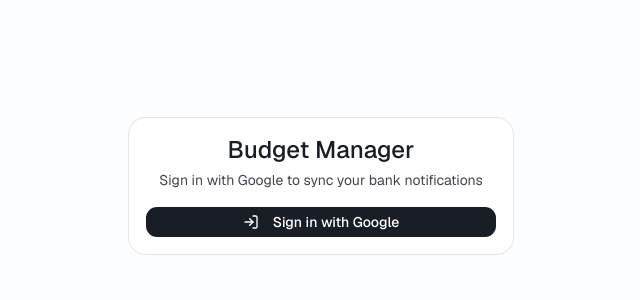
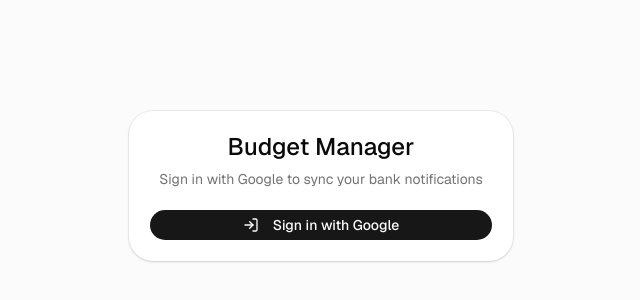
Before and after one commit to keynesfariz/spender-note, a Next.js app: page /login in a window 1280 px wide. Shown: the part 214-514 px from the top of the page, without its empty margins (319-959 px from the left). Built offline with nearby package versions, Linux system fonts and the light colour scheme.

Commit message:
chore: migrate color system to oklch and update component UI styles

```diff
--- a/src/app/globals.css
+++ b/src/app/globals.css
@@ -1,15 +1,15 @@
-@import "tailwindcss";
-@import "tw-animate-css";
-@import "shadcn/tailwind.css";
+@import 'tailwindcss';
+@import 'tw-animate-css';
+@import 'shadcn/tailwind.css';
 
 @custom-variant dark (&:is(.dark *));
 
 @theme inline {
   --color-background: var(--background);
   --color-foreground: var(--foreground);
-  --font-sans: "Haas Grotesk", "Haas", var(--font-geist-sans);
-  --font-mono: var(--font-geist-mono);
-  --font-heading: "Haas Groot Disp", "Haas", var(--font-geist-sans);
+  --font-sans: var(--font-sans);
+  --font-mono: var(--font-mono);
+  --font-heading: var(--font-sans);
   --color-sidebar-ring: var(--sidebar-ring);
   --color-sidebar-border: var(--sidebar-border);
   --color-sidebar-accent-foreground: var(--sidebar-accent-foreground);
@@ -63,74 +63,74 @@
 }
 
 :root {
-  --background: #ffffff;
-  --foreground: #181d26;
-  --card: #ffffff;
-  --card-foreground: #181d26;
-  --popover: #ffffff;
-  --popover-foreground: #181d26;
-  --primary: #181d26;
-  --primary-foreground: #ffffff;
-  --secondary: #f8fafc;
-  --secondary-foreground: #181d26;
-  --muted: #f8fafc;
-  --muted-foreground: #41454d;
-  --accent: #f8fafc;
-  --accent-foreground: #181d26;
-  --destructive: #aa2d00;
+  --card: oklch(1 0 0);
+  --card-foreground: oklch(0.145 0 0);
+  --popover: oklch(1 0 0);
+  --popover-foreground: oklch(0.145 0 0);
+  --primary: oklch(0.205 0 0);
+  --primary-foreground: oklch(0.985 0 0);
+  --secondary: oklch(0.97 0 0);
+  --secondary-foreground: oklch(0.205 0 0);
+  --muted: oklch(0.97 0 0);
+  --muted-foreground: oklch(0.556 0 0);
+  --accent: oklch(0.97 0 0);
+  --accent-foreground: oklch(0.205 0 0);
+  --destructive: oklch(0.577 0.245 27.325);
   --destructive-foreground: #ffffff;
-  --border: #dddddd;
-  --input: #dddddd;
-  --ring: #458fff;
-  --chart-1: #0a2e0e;
-  --chart-2: #fcab79;
-  --chart-3: #a8d8c4;
-  --chart-4: #f4d35e;
-  --chart-5: #d9a441;
-  --radius: 0.75rem;
-  --sidebar: #ffffff;
-  --sidebar-foreground: #181d26;
-  --sidebar-primary: #181d26;
-  --sidebar-primary-foreground: #ffffff;
-  --sidebar-accent: #f8fafc;
-  --sidebar-accent-foreground: #181d26;
-  --sidebar-border: #dddddd;
-  --sidebar-ring: #458fff;
+  --border: oklch(0.922 0 0);
+  --input: oklch(0.922 0 0);
+  --ring: oklch(0.708 0 0);
+  --chart-1: oklch(0.87 0 0);
+  --chart-2: oklch(0.556 0 0);
+  --chart-3: oklch(0.439 0 0);
+  --chart-4: oklch(0.371 0 0);
+  --chart-5: oklch(0.269 0 0);
+  --radius: 0.625rem;
+  --sidebar: oklch(0.985 0 0);
+  --sidebar-foreground: oklch(0.145 0 0);
+  --sidebar-primary: oklch(0.205 0 0);
+  --sidebar-primary-foreground: oklch(0.985 0 0);
+  --sidebar-accent: oklch(0.97 0 0);
+  --sidebar-accent-foreground: oklch(0.205 0 0);
+  --sidebar-border: oklch(0.922 0 0);
+  --sidebar-ring: oklch(0.708 0 0);
+  --background: oklch(1 0 0);
+  --foreground: oklch(0.145 0 0);
 }
 
 .dark {
-  --background: #181d26;
-  --foreground: #ffffff;
-  --card: #1d1f25;
-  --card-foreground: #ffffff;
-  --popover: #1d1f25;
-  --popover-foreground: #ffffff;
-  --primary: #ffffff;
-  --primary-foreground: #181d26;
-  --secondary: #333840;
-  --secondary-foreground: #ffffff;
-  --muted: #333840;
-  --muted-foreground: #9297a0;
-  --accent: #333840;
-  --accent-foreground: #ffffff;
-  --destructive: #aa2d00;
+  --background: oklch(0.145 0 0);
+  --foreground: oklch(0.985 0 0);
+  --card: oklch(0.205 0 0);
+  --card-foreground: oklch(0.985 0 0);
+  --popover: oklch(0.205 0 0);
+  --popover-foreground: oklch(0.985 0 0);
+  --primary: oklch(0.922 0 0);
+  --primary-foreground: oklch(0.205 0 0);
+  --secondary: oklch(0.269 0 0);
+  --secondary-foreground: oklch(0.985 0 0);
+  --muted: oklch(0.269 0 0);
+  --muted-foreground: oklch(0.708 0 0);
+  --accent: oklch(0.269 0 0);
+  --accent-foreground: oklch(0.985 0 0);
+  --destructive: oklch(0.704 0.191 22.216);
   --destructive-foreground: #ffffff;
-  --border: #41454d;
-  --input: #41454d;
-  --ring: #458fff;
-  --chart-1: #0a2e0e;
-  --chart-2: #fcab79;
-  --chart-3: #a8d8c4;
-  --chart-4: #f4d35e;
-  --chart-5: #d9a441;
-  --sidebar: #181d26;
-  --sidebar-foreground: #ffffff;
-  --sidebar-primary: #ffffff;
-  --sidebar-primary-foreground: #181d26;
-  --sidebar-accent: #333840;
-  --sidebar-accent-foreground: #ffffff;
-  --sidebar-border: #41454d;
-  --sidebar-ring: #458fff;
+  --border: oklch(1 0 0 / 10%);
+  --input: oklch(1 0 0 / 15%);
+  --ring: oklch(0.556 0 0);
+  --chart-1: oklch(0.87 0 0);
+  --chart-2: oklch(0.556 0 0);
+  --chart-3: oklch(0.439 0 0);
+  --chart-4: oklch(0.371 0 0);
+  --chart-5: oklch(0.269 0 0);
+  --sidebar: oklch(0.205 0 0);
+  --sidebar-foreground: oklch(0.985 0 0);
+  --sidebar-primary: oklch(0.488 0.243 264.376);
+  --sidebar-primary-foreground: oklch(0.985 0 0);
+  --sidebar-accent: oklch(0.269 0 0);
+  --sidebar-accent-foreground: oklch(0.985 0 0);
+  --sidebar-border: oklch(1 0 0 / 10%);
+  --sidebar-ring: oklch(0.556 0 0);
 }
 
 @layer base {
@@ -143,4 +143,8 @@
   html {
     @apply font-sans;
   }
+  button:not(:disabled),
+  [role='button']:not(:disabled) {
+    cursor: pointer;
+  }
 }
--- a/src/app/layout.tsx
+++ b/src/app/layout.tsx
@@ -3,15 +3,16 @@ import { Geist, Geist_Mono } from 'next/font/google';
 import type { Metadata } from 'next';
 
 import { Toaster } from '@/components/ui/sonner';
+import { cn } from '@/lib/utils';
 import './globals.css';
 
 const geistSans = Geist({
-  variable: '--font-geist-sans',
+  variable: '--font-sans',
   subsets: ['latin'],
 });
 
 const geistMono = Geist_Mono({
-  variable: '--font-geist-mono',
+  variable: '--font-mono',
   subsets: ['latin'],
 });
 
@@ -28,7 +29,13 @@ export default function RootLayout({
   return (
     <html
       lang="en"
-      className={`${geistSans.variable} ${geistMono.variable} h-full antialiased`}>
+      className={cn(
+        'h-full',
+        'antialiased',
+        geistSans.variable,
+        geistMono.variable,
+        'font-sans',
+      )}>
       <body className="flex min-h-full flex-col">
         {children}
         <Toaster position="top-right" />
--- a/src/components/ui/button.tsx
+++ b/src/components/ui/button.tsx
@@ -4,13 +4,13 @@ import { Button as ButtonPrimitive } from '@base-ui/react/button';
 import { cn } from '@/lib/utils';
 
 const buttonVariants = cva(
-  "group/button focus-visible:border-ring focus-visible:ring-ring/50 aria-invalid:border-destructive aria-invalid:ring-destructive/20 dark:aria-invalid:border-destructive/50 dark:aria-invalid:ring-destructive/40 inline-flex shrink-0 items-center justify-center rounded-lg border border-transparent bg-clip-padding text-sm font-medium whitespace-nowrap transition-all outline-none select-none focus-visible:ring-3 active:not-aria-[haspopup]:translate-y-px disabled:pointer-events-none disabled:opacity-50 aria-invalid:ring-3 [&_svg]:pointer-events-none [&_svg]:shrink-0 [&_svg:not([class*='size-'])]:size-4",
+  "group/button focus-visible:border-ring focus-visible:ring-ring/30 aria-invalid:border-destructive aria-invalid:ring-destructive/20 dark:aria-invalid:border-destructive/50 dark:aria-invalid:ring-destructive/40 inline-flex shrink-0 items-center justify-center rounded-2xl border border-transparent bg-clip-padding text-sm font-medium whitespace-nowrap transition-all outline-none select-none focus-visible:ring-3 active:not-aria-[haspopup]:translate-y-px disabled:pointer-events-none disabled:opacity-50 aria-invalid:ring-3 [&_svg]:pointer-events-none [&_svg]:shrink-0 [&_svg:not([class*='size-'])]:size-4",
   {
     variants: {
       variant: {
         default: 'bg-primary text-primary-foreground hover:bg-primary/80',
         outline:
-          'border-border bg-background hover:bg-muted hover:text-foreground aria-expanded:bg-muted aria-expanded:text-foreground dark:border-input dark:bg-input/30 dark:hover:bg-input/50',
+          'border-border bg-background hover:bg-muted hover:text-foreground aria-expanded:bg-muted aria-expanded:text-foreground dark:hover:bg-input/30 dark:bg-transparent',
         secondary:
           'bg-secondary text-secondary-foreground aria-expanded:bg-secondary aria-expanded:text-secondary-foreground hover:bg-[color-mix(in_oklch,var(--secondary),var(--foreground)_5%)]',
         ghost:
@@ -21,15 +21,13 @@ const buttonVariants = cva(
       },
       size: {
         default:
-          'h-8 gap-1.5 px-2.5 has-data-[icon=inline-end]:pr-2 has-data-[icon=inline-start]:pl-2',
-        xs: "h-6 gap-1 rounded-[min(var(--radius-md),10px)] px-2 text-xs in-data-[slot=button-group]:rounded-lg has-data-[icon=inline-end]:pr-1.5 has-data-[icon=inline-start]:pl-1.5 [&_svg:not([class*='size-'])]:size-3",
-        sm: "h-7 gap-1 rounded-[min(var(--radius-md),12px)] px-2.5 text-[0.8rem] in-data-[slot=button-group]:rounded-lg has-data-[icon=inline-end]:pr-1.5 has-data-[icon=inline-start]:pl-1.5 [&_svg:not([class*='size-'])]:size-3.5",
-        lg: 'h-9 gap-1.5 px-2.5 has-data-[icon=inline-end]:pr-2 has-data-[icon=inline-start]:pl-2',
+          'h-8 gap-1.5 px-3 has-data-[icon=inline-end]:pr-2.5 has-data-[icon=inline-start]:pl-2.5',
+        xs: "h-6 gap-1 px-2.5 text-xs has-data-[icon=inline-end]:pr-2 has-data-[icon=inline-start]:pl-2 [&_svg:not([class*='size-'])]:size-3",
+        sm: 'h-7 gap-1 px-3 has-data-[icon=inline-end]:pr-2 has-data-[icon=inline-start]:pl-2',
+        lg: 'h-9 gap-1.5 px-4 has-data-[icon=inline-end]:pr-3 has-data-[icon=inline-start]:pl-3',
         icon: 'size-8',
-        'icon-xs':
-          "size-6 rounded-[min(var(--radius-md),10px)] in-data-[slot=button-group]:rounded-lg [&_svg:not([class*='size-'])]:size-3",
-        'icon-sm':
-          'size-7 rounded-[min(var(--radius-md),12px)] in-data-[slot=button-group]:rounded-lg',
+        'icon-xs': "size-6 [&_svg:not([class*='size-'])]:size-3",
+        'icon-sm': 'size-7',
         'icon-lg': 'size-9',
       },
     },
--- a/src/components/ui/card.tsx
+++ b/src/components/ui/card.tsx
@@ -12,7 +12,7 @@ function Card({
       data-slot="card"
       data-size={size}
       className={cn(
-        'group/card bg-card text-card-foreground ring-foreground/10 flex flex-col gap-(--card-spacing) overflow-hidden rounded-xl py-(--card-spacing) text-sm ring-1 [--card-spacing:--spacing(4)] has-data-[slot=card-footer]:pb-0 has-[>img:first-child]:pt-0 data-[size=sm]:[--card-spacing:--spacing(3)] data-[size=sm]:has-data-[slot=card-footer]:pb-0 *:[img:first-child]:rounded-t-xl *:[img:last-child]:rounded-b-xl',
+        'group/card bg-card text-card-foreground ring-foreground/5 dark:ring-foreground/10 flex flex-col gap-(--card-spacing) overflow-hidden rounded-[min(var(--radius-4xl),24px)] py-(--card-spacing) text-sm shadow-sm ring-1 [--card-spacing:--spacing(5)] has-[>img:first-child]:pt-0 data-[size=sm]:[--card-spacing:--spacing(4)] *:[img:first-child]:rounded-t-[min(var(--radius-4xl),24px)] *:[img:last-child]:rounded-b-[min(var(--radius-4xl),24px)]',
         className,
       )}
       {...props}
@@ -25,7 +25,7 @@ function CardHeader({ className, ...props }: React.ComponentProps<'div'>) {
     <div
       data-slot="card-header"
       className={cn(
-        'group/card-header @container/card-header grid auto-rows-min items-start gap-1 rounded-t-xl px-(--card-spacing) has-data-[slot=card-action]:grid-cols-[1fr_auto] has-data-[slot=card-description]:grid-rows-[auto_auto] [.border-b]:pb-(--card-spacing)',
+        'group/card-header @container/card-header grid auto-rows-min items-start gap-1.5 rounded-t-[min(var(--radius-4xl),24px)] px-(--card-spacing) has-data-[slot=card-action]:grid-cols-[1fr_auto] has-data-[slot=card-description]:grid-rows-[auto_auto] [.border-b]:pb-(--card-spacing)',
         className,
       )}
       {...props}
@@ -37,10 +37,7 @@ function CardTitle({ className, ...props }: React.ComponentProps<'div'>) {
   return (
     <div
       data-slot="card-title"
-      className={cn(
-        'font-heading text-base leading-snug font-medium group-data-[size=sm]/card:text-sm',
-        className,
-      )}
+      className={cn('font-heading text-base font-medium', className)}
       {...props}
     />
   );
@@ -84,7 +81,7 @@ function CardFooter({ className, ...props }: React.ComponentProps<'div'>) {
     <div
       data-slot="card-footer"
       className={cn(
-        'bg-muted/50 flex items-center rounded-b-xl border-t p-(--card-spacing)',
+        'flex items-center rounded-b-[min(var(--radius-4xl),24px)] px-(--card-spacing) [.border-t]:pt-(--card-spacing)',
         className,
       )}
       {...props}
--- a/src/components/ui/chart.tsx
+++ b/src/components/ui/chart.tsx
@@ -190,7 +190,7 @@ function ChartTooltipContent({
   return (
     <div
       className={cn(
-        'border-border/50 bg-background grid min-w-32 items-start gap-1.5 rounded-lg border px-2.5 py-1.5 text-xs shadow-xl',
+        'bg-popover text-popover-foreground ring-foreground/5 dark:ring-foreground/10 grid min-w-32 items-start gap-1.5 rounded-xl px-2.5 py-1.5 text-xs shadow-lg ring-1',
         className,
       )}>
       {!nestLabel ? tooltipLabel : null}
--- a/src/components/ui/checkbox.tsx
+++ b/src/components/ui/checkbox.tsx
@@ -10,7 +10,7 @@ function Checkbox({ className, ...props }: CheckboxPrimitive.Root.Props) {
     <CheckboxPrimitive.Root
       data-slot="checkbox"
       className={cn(
-        'peer border-input focus-visible:border-ring focus-visible:ring-ring/50 aria-invalid:border-destructive aria-invalid:ring-destructive/20 aria-invalid:aria-checked:border-primary dark:bg-input/30 dark:aria-invalid:border-destructive/50 dark:aria-invalid:ring-destructive/40 data-checked:border-primary data-checked:bg-primary data-checked:text-primary-foreground dark:data-checked:bg-primary relative flex size-4 shrink-0 items-center justify-center rounded-lg border transition-colors outline-none group-has-disabled/field:opacity-50 after:absolute after:-inset-x-3 after:-inset-y-2 focus-visible:ring-3 disabled:cursor-not-allowed disabled:opacity-50 aria-invalid:ring-3',
+        'peer bg-input/90 focus-visible:border-ring focus-visible:ring-ring/30 aria-invalid:border-destructive aria-invalid:ring-destructive/20 aria-invalid:aria-checked:border-primary dark:aria-invalid:border-destructive/50 dark:aria-invalid:ring-destructive/40 data-checked:border-primary data-checked:bg-primary data-checked:text-primary-foreground dark:data-checked:bg-primary relative flex size-4 shrink-0 items-center justify-center rounded-[5px] border border-transparent transition-shadow outline-none group-has-disabled/field:opacity-50 after:absolute after:-inset-x-3 after:-inset-y-2 focus-visible:ring-3 disabled:cursor-not-allowed disabled:opacity-50 aria-invalid:ring-3',
         className,
       )}
       {...props}>
--- a/src/components/ui/input.tsx
+++ b/src/components/ui/input.tsx
@@ -9,7 +9,7 @@ function Input({ className, type, ...props }: React.ComponentProps<'input'>) {
       type={type}
       data-slot="input"
       className={cn(
-        'border-input file:text-foreground placeholder:text-muted-foreground focus-visible:border-ring focus-visible:ring-ring/50 disabled:bg-input/50 aria-invalid:border-destructive aria-invalid:ring-destructive/20 dark:bg-input/30 dark:disabled:bg-input/80 dark:aria-invalid:border-destructive/50 dark:aria-invalid:ring-destructive/40 h-8 w-full min-w-0 rounded-lg border bg-transparent px-2.5 py-1 text-base transition-colors outline-none file:inline-flex file:h-6 file:border-0 file:bg-transparent file:text-sm file:font-medium focus-visible:ring-3 disabled:pointer-events-none disabled:cursor-not-allowed disabled:opacity-50 aria-invalid:ring-3 md:text-sm',
+        'bg-input/50 file:text-foreground placeholder:text-muted-foreground focus-visible:border-ring focus-visible:ring-ring/30 aria-invalid:border-destructive aria-invalid:ring-destructive/20 dark:aria-invalid:border-destructive/50 dark:aria-invalid:ring-destructive/40 h-8 w-full min-w-0 rounded-2xl border border-transparent px-2.5 py-1 text-base transition-[color,box-shadow] duration-200 outline-none file:inline-flex file:h-6 file:border-0 file:bg-transparent file:text-sm file:font-medium focus-visible:ring-3 disabled:pointer-events-none disabled:cursor-not-allowed disabled:opacity-50 aria-invalid:ring-3 md:text-sm',
         className,
       )}
       {...props}
--- a/src/lib/utils.ts
+++ b/src/lib/utils.ts
@@ -4,6 +4,7 @@ import { twMerge } from 'tailwind-merge';
 export function cn(...inputs: ClassValue[]) {
   return twMerge(clsx(inputs));
 }
+
 export function cleanEmailBody(emailBody: string): string {
   if (!emailBody) return '';
   return emailBody
```
Also changed, not shown: src/components/ui/dialog.tsx (+5 -5 lines), src/components/ui/select.tsx (+5 -5 lines), components.json.
